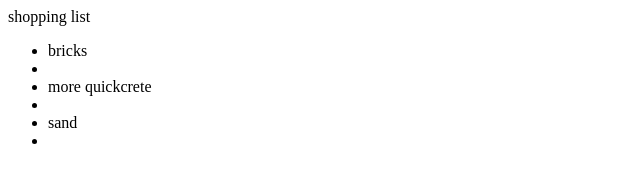
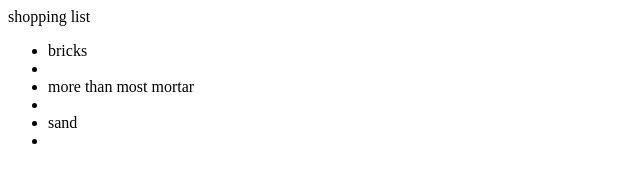
Before and after one commit to merym/testGitHub, a plain HTML site: page index.html in a window 1280 px wide. Shown: the full height of the page, 0-640 px from the left. Drawn offline with Linux system fonts and the light colour scheme.

Commit message:
to raise the stakes

```diff
--- a/index.html
+++ b/index.html
@@ -5,7 +5,7 @@
 <hi>shopping list</h1>
 <ul>
 	<li>bricks<li>
-	<li>more quickcrete<li>
+	<li>more than most mortar<li>
 	<li>sand<li>
 </ul>
 <html>
```
